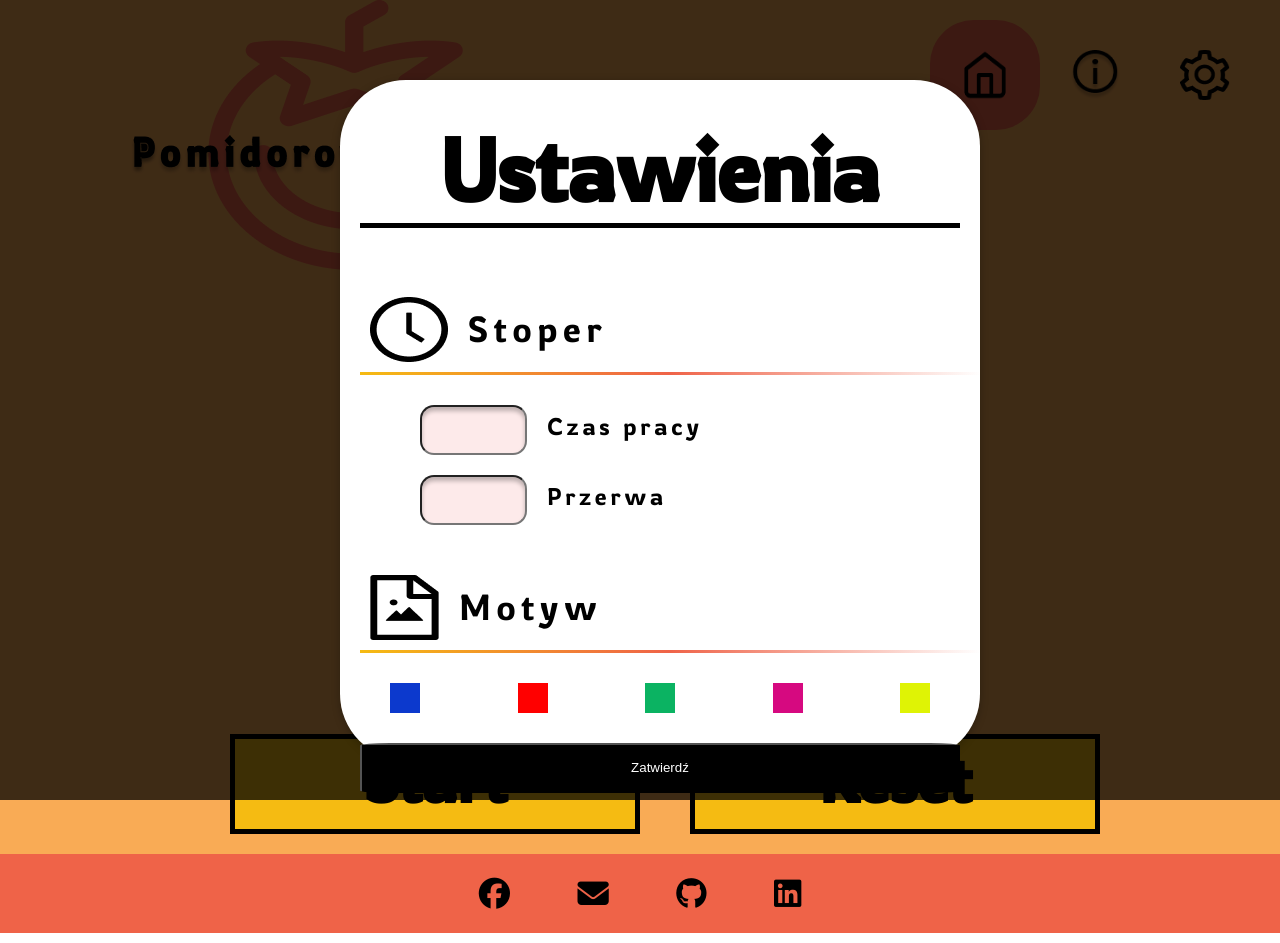
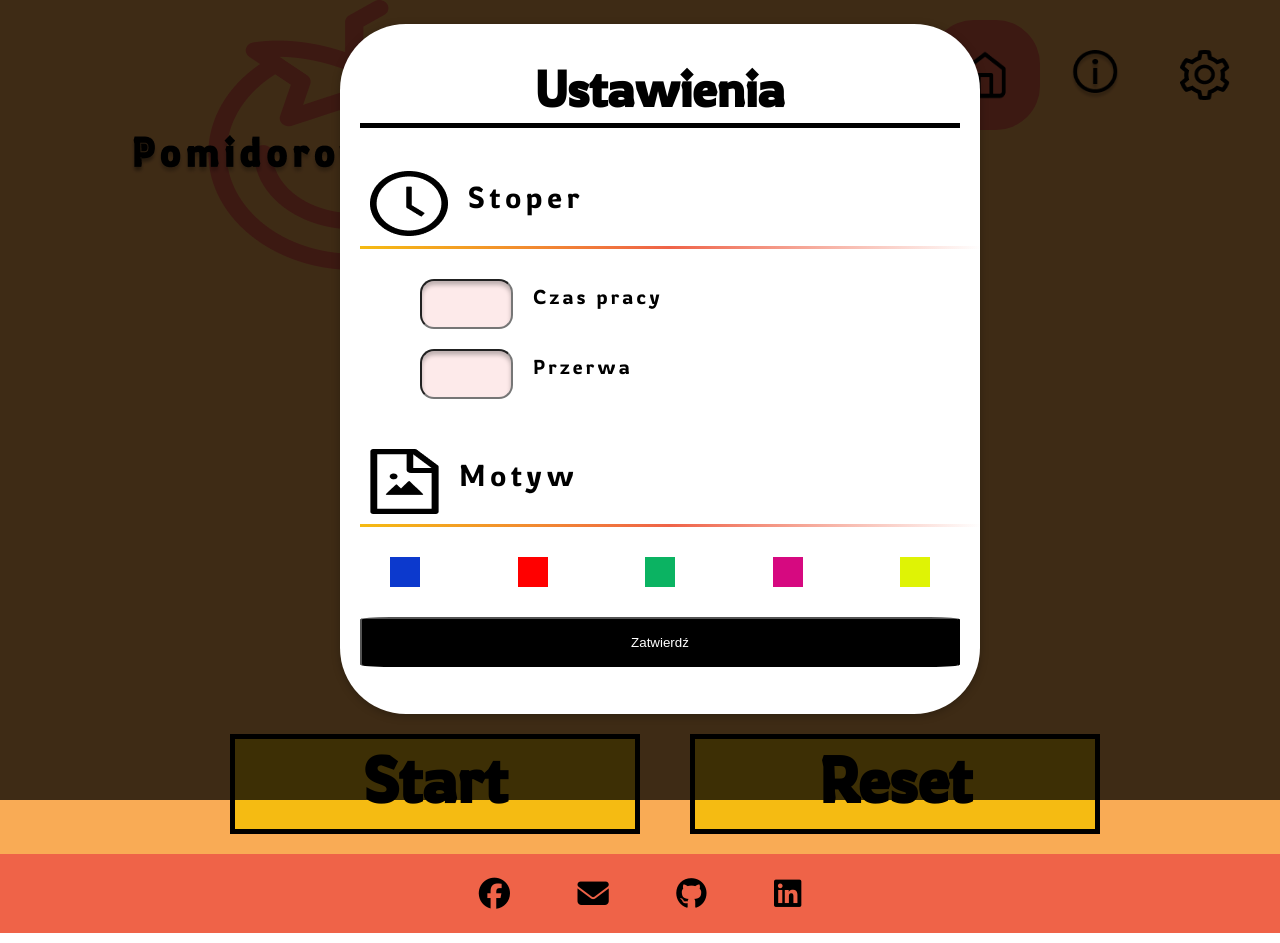
Before and after one commit to joastek/PomidorowAplikacja, a React (Vite) app: page / in a window 1280 px wide. Both pictures are taken after a click on the picture 1205 px from the left and 75 px from the top of the page. Built offline with nearby package versions, Linux system fonts and the light colour scheme.

Commit message:
saving for build

```diff
--- a/src/App.tsx
+++ b/src/App.tsx
@@ -26,7 +26,7 @@ const App = () => {
     if (isRunning && timeLeft > 0) {
       intervalId = setInterval(() => {
         setTimeLeft(timeLeft - 1);
-      }, 50);
+      }, 1000);
     } else if (timeLeft === 0) {
       setIsWorking(!isWorking);
       setTimeLeft(isWorking ? breakTime * 60 : workTime * 60);
--- a/src/components/pages/About/AboutApp.tsx
+++ b/src/components/pages/About/AboutApp.tsx
@@ -2,7 +2,7 @@ import "../../../styles/pages/AboutApp.scss";
 import { useContext } from "react";
 import { BackgroundColorContext } from "../../models/Background";
 import { motion } from "framer-motion";
-import { Link, NavLink } from "react-router-dom";
+import { Link,  } from "react-router-dom";
 import Arrow from "../../../styles/icons/ArrowLeftOutlined.png";
 import DoubleArrow from "../../../styles/icons/DoubleLeftArrow.png";
 import Footer from "../../footer/Footer";
--- a/src/components/pages/About/Instruction.tsx
+++ b/src/components/pages/About/Instruction.tsx
@@ -2,7 +2,7 @@ import "../../../styles/pages/Instruction.scss";
 import Arrow from "../../../styles/icons/ArrowLeftOutlined.png";
 import DoubleArrow from "../../../styles/icons/DoubleLeftArrow.png";
 import { motion } from "framer-motion";
-import { Link, NavLink } from "react-router-dom";
+import { Link } from "react-router-dom";
 import { useContext } from "react";
 import { BackgroundColorContext } from "../../models/Background";
 import Footer from "../../footer/Footer";
--- a/src/styles/pages/Modal.scss
+++ b/src/styles/pages/Modal.scss
@@ -9,7 +9,7 @@ body {
   h1 {
     position: relative;
     text-align: center;
-    font-size: 8.8rem;
+    font-size: 5rem;
     font-weight: 700;
     line-height: 2rem;
 
@@ -20,7 +20,7 @@ body {
     }
   }
   input {
-    font-size: 5rem;
+    font-size: 3rem;
     display: flex;
     margin-left: 3rem;
     width: 8.7rem;
@@ -39,10 +39,11 @@ body {
   }
 
   /* Firefox */
-  input[type="number"] {
-    -moz-appearance: textfield;
-  }
+  // input[type="number"] {
+  //   -moz-appearance: textfield;
+  // }
   button {
+    cursor: pointer;
     color: white;
     background-color: black;
     width: 100%;
@@ -62,9 +63,9 @@ body {
   }
   .modal {
     position: fixed;
-    top: 10vh;
+    top: 3vh;
     bottom: 5vh;
-
+    height: 65rem;
     left: calc(50% - 30rem);
     width: 60rem;
     background-color: white;
@@ -98,7 +99,7 @@ body {
         width: 100%;
         line-height: 1.75;
         font-weight: 400;
-        font-size: 3.6rem;
+        font-size: 3rem;
         padding-left: 2rem;
         letter-spacing: 0.16em;
         text-transform: capitalize;
@@ -116,7 +117,7 @@ body {
         width: 100%;
         line-height: 1.75;
         font-weight: 400;
-        font-size: 2.4rem;
+        font-size: 2rem;
         padding-left: 2rem;
         letter-spacing: 0.16em;
       }
```
